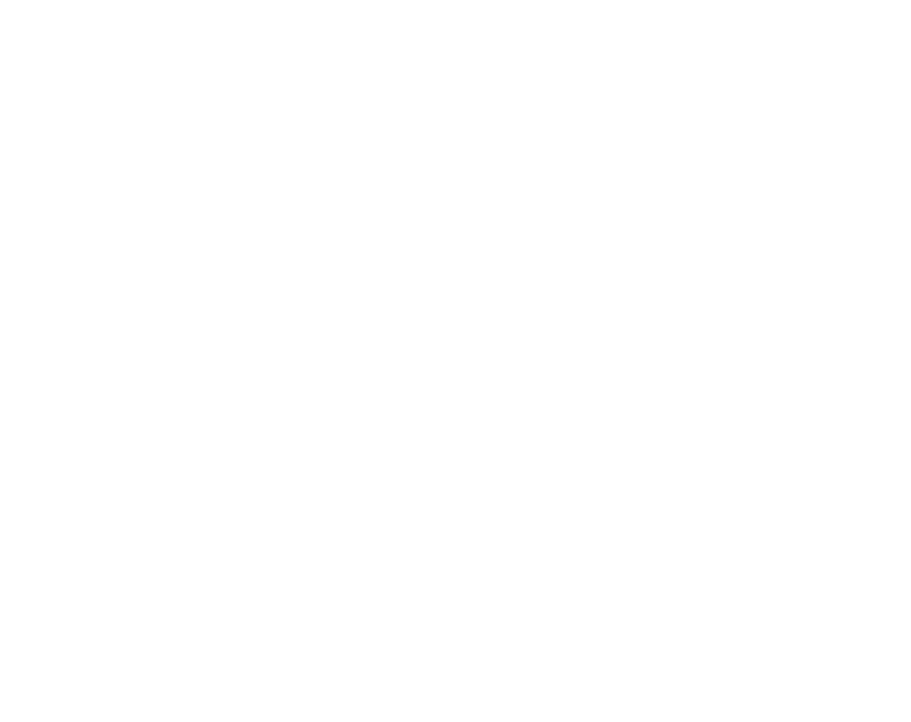
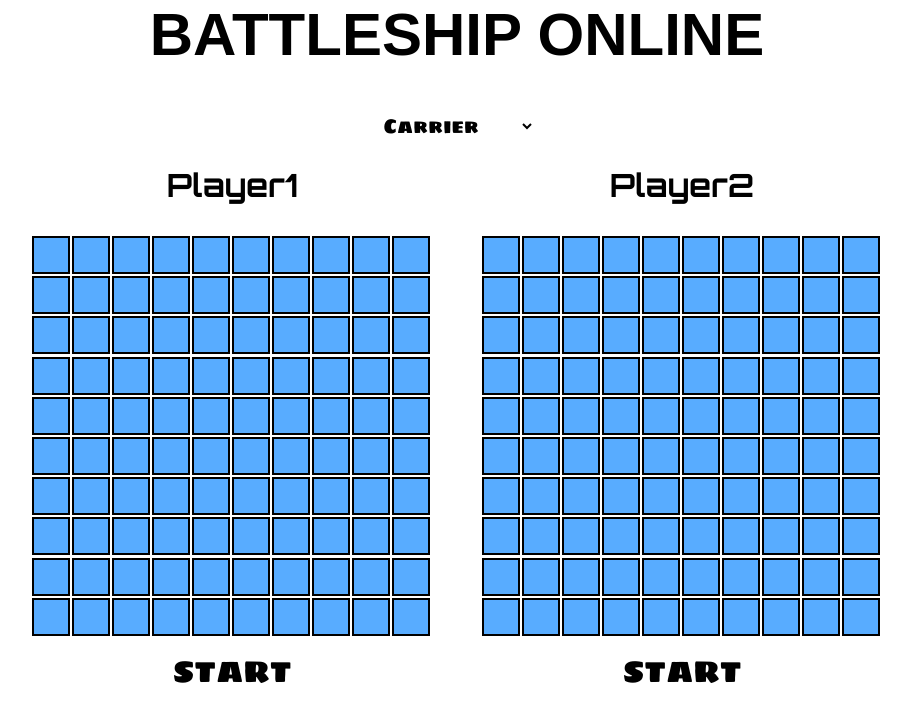
Before and after one commit to Iamangina/Battleship-OdinProject, a website built with webpack: page src/index.html in a window 1280 px wide. Both pictures are taken after a click on the button "START". Shown: the whole page, without its empty margins (183-1094 px from the left). Built offline with nearby package versions, Linux system fonts and the light colour scheme; files whose address does not match are found by name; a web font is replaced by a local one.

Commit message:
Board setup

```diff
--- a/src/gameFunctions.js
+++ b/src/gameFunctions.js
@@ -86,4 +86,4 @@ export function AIplayer(){
     }
 }
 
-module.exports = {newShip, Gameboard, newPlayer, AIplayer};
+//module.exports = {newShip, Gameboard, newPlayer, AIplayer};
--- a/src/index.html
+++ b/src/index.html
@@ -11,6 +11,7 @@
 <body>
     <div class="startPage">
         <h1 class="titleStartPage">BATTLESHIP ONLINE</h1>
+
         <div class="players">
             <div class="player" id="player1"><img class="imgPlayer" id="imgPlayer1" src="./images/player1.png"><input type="text" id="player1Name" class="playerName" placeholder="PLAYER 1"></div>
 
@@ -19,7 +20,27 @@
             <div class="player" id="player2"><img class="imgPlayer" id="imgPlayer2" src="./images/player2.png"><input type="text" id="player2Name" class="playerName" placeholder="PLAYER 2"></div>
             <div class="player" id="AI"><img class="imgPlayer" id="AIimg" src="./images/aiPlayer.png"><p class="playerName" id="aiName">AI PLAYER</p> </div>
         </div>
+
         <button class="btnStart">START</button>
+    </div>
+
+    <div class="mainPage">
+        <h1 class="titleStartPage">BATTLESHIP ONLINE</h1>
+        <select class="shipList">
+            <option value="ship4">Carrier</option>
+            <option value="ship3">Battleship</option>
+            <option value="ship3">Cruiser</option>
+            <option value="ship2">Destroyer</option>
+            <option value="ship1">Submarine</option>
+        </select>
+
+        <div class="mainPlayers">
+            <div class="player1">
+            </div>
+
+            <div class="player2">
+            </div>
+        </div>
     </div>
 
 </body>
--- a/src/index.js
+++ b/src/index.js
@@ -1,32 +1,98 @@
 import './style.css';
+import { newPlayer } from './gameFunctions.js';
+import { AIplayer } from './gameFunctions.js';
+import { Gameboard } from './gameFunctions.js';
 
 const changePlayer = document.querySelector('.vs');
 const player2 = document.querySelector('#player2');
 const aiPlayer = document.querySelector('#AI');
 
 changePlayer.addEventListener('click', () => {
-    const player2Display = window.getComputedStyle(player2).display;
-    const aiDisplay = window.getComputedStyle(aiPlayer).display;
-
-    if (player2Display === 'flex') {
+    if (window.getComputedStyle(player2).display === 'flex') {
         player2.style.display = 'none';
         aiPlayer.style.display = 'flex';
-    } else if (aiDisplay === 'flex'){
+    } else {
         player2.style.display = 'flex';
         aiPlayer.style.display = 'none';
     }
 });
 
+function createBoard() {
+    const container = document.createElement('div');
+    container.className = 'container';
+    const size = 10;
+
+    for (let row = 0; row < size; row++) {
+        for (let col = 0; col < size; col++) {
+            const cell = document.createElement('div');
+            cell.className = 'cell';
+            container.appendChild(cell);
+        }
+    }
+    return container;
+}
+
 const name1 = document.querySelector('#player1Name');
 const name2 = document.querySelector('#player2Name');
 const btnStart = document.querySelector('.btnStart');
 const startPage = document.querySelector('.startPage');
+const mainPage = document.querySelector('.mainPage');
+
+const divPlayer1 = document.querySelector('.player1');
+const divPlayer2 = document.querySelector('.player2');
 
 btnStart.addEventListener('click', () => {
     startPage.style.display = "none";
-    const player1Name = name1.value;
-    const player2Name = name2.value;
+    mainPage.style.display = "flex";
 
+    const name1El = document.createElement('h1');
+    if(name1.value === ''){
+        name1El.textContent = 'Player1';
+    }else{
+    name1El.textContent = name1.value;
+    }
+    divPlayer1.appendChild(name1El);
 
+    const Player1 = newPlayer(name1.value);
+    Player1.gameboard = Gameboard();
 
-})
+    const board1 = createBoard();
+    divPlayer1.appendChild(board1);
+
+    const ready1 = document.createElement('button');
+    ready1.className = 'ready';
+    ready1.textContent = 'START';
+    divPlayer1.appendChild(ready1);
+
+    if (window.getComputedStyle(player2).display === 'flex') {
+        const name2El = document.createElement('h1');
+        if(name2.value === ''){
+            name2El.textContent = 'Player2';
+        }else{
+        name2El.textContent = name2.value;
+        }
+        divPlayer2.appendChild(name2El);
+
+        const Player2 = newPlayer(name2.value);
+        Player2.gameboard = Gameboard();
+
+        const board2 = createBoard();
+        divPlayer2.appendChild(board2);
+
+        const ready2 = document.createElement('button');
+        ready2.className = 'ready';
+        ready2.textContent = 'START';
+        divPlayer2.appendChild(ready2);
+
+    } else {
+        const nameAI = document.createElement('h1');
+        nameAI.textContent = "AI PLAYER";
+        divPlayer2.appendChild(nameAI);
+
+        const Computer = AIplayer();
+        Computer.gameboard = Gameboard();
+
+        const board2 = createBoard();
+        divPlayer2.appendChild(board2);
+    }
+});
--- a/src/style.css
+++ b/src/style.css
@@ -88,3 +88,51 @@ body{
 button:hover{
     cursor: pointer;
 }
+
+/** Main Page **/
+
+.mainPage{
+    display: none;
+    flex-direction: column;
+    align-items: center;
+}
+.cell{
+    border: 2px solid black;
+    background-color: rgba(0, 128, 255, 0.655);
+    width: 34px;
+    height: 34px;
+}
+.container{
+    display: flex;
+    flex-wrap: wrap;
+    width: 400px;
+    height: 400px;
+    gap: 2px;
+}
+.mainPlayers{
+    display: flex;
+    gap: 50px;
+    margin-top: 0px;
+}
+.player1, .player2{
+    display: flex;
+    flex-direction: column;
+    align-items: center;
+    gap: 10px;
+    font-family: "Orbitron", sans-serif;
+}
+.ready{
+    width: 200px;
+    background-color: rgba(255, 255, 255, 0.008);
+    border: none;
+    font-family: "Sigmar One", sans-serif;
+    font-size: 30px;
+    text-shadow: 0 0 3px white;
+}
+.shipList{
+    font-family: "Sigmar One", sans-serif;
+    background-color: transparent;
+    border: none;
+    margin-bottom: 0px;
+    font-size: 20px;
+}
```
